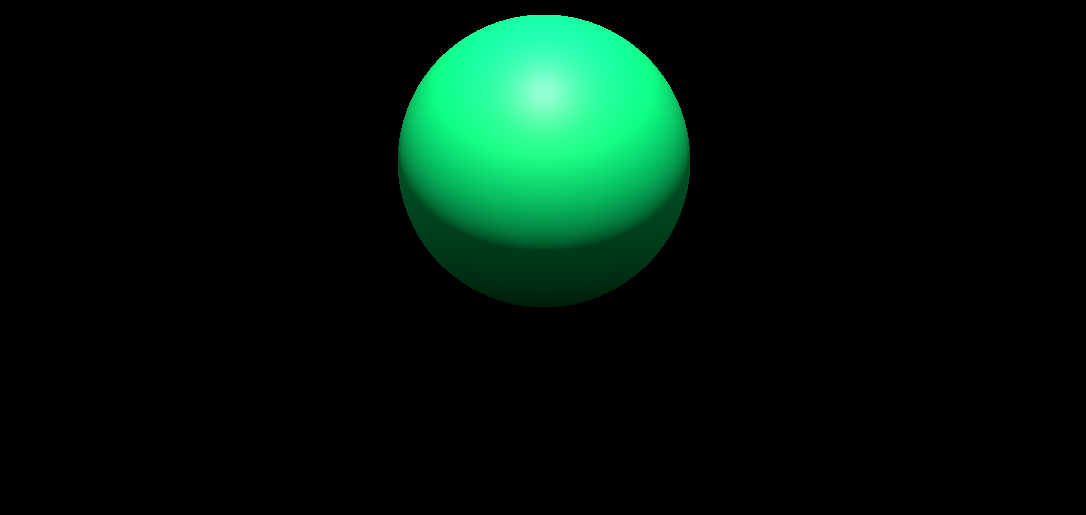
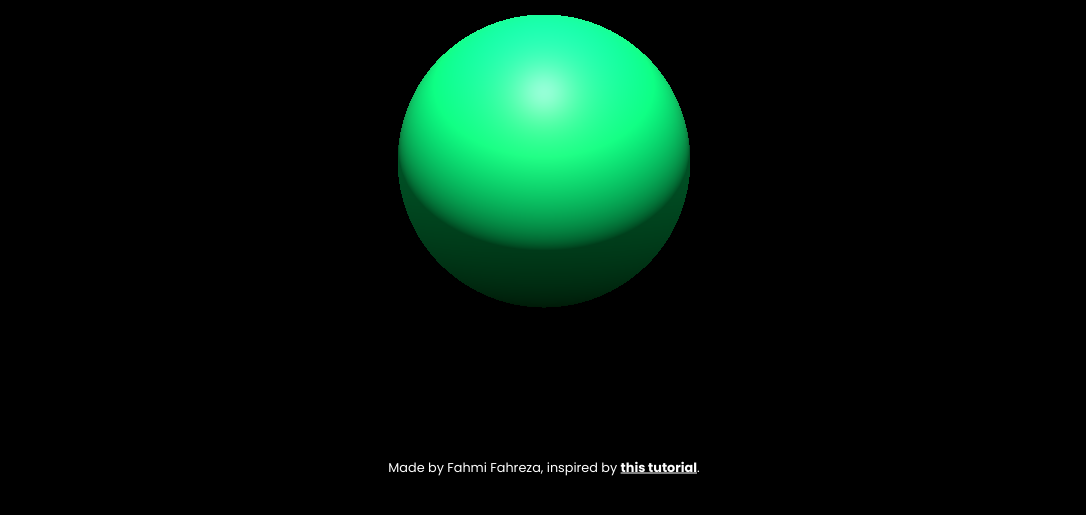
Before and after one commit to Man4ct/sphere-threejs, a website built with Vite: page index.html in a window 1280 px wide. Shown: the part 239-754 px from the top of the page, without its empty margins (96-1182 px from the left). Built offline with nearby package versions, Linux system fonts and the light colour scheme; animation ran at ten frames a second.

Commit message:
added made by me

```diff
--- a/index.html
+++ b/index.html
@@ -18,6 +18,9 @@
     </ul>
    </nav>
    <h1 class="title">Give it a Spin!</h1>
+      <p>
+        Made by Fahmi Fahreza, inspired by <a href="https://www.youtube.com/watch?v=_OwJV2xL8M8" target="_blank">this tutorial</a>.
+      </p>
    <script type="module" src="/main.js"></script>
   </body>
 </html>
--- a/style.css
+++ b/style.css
@@ -47,3 +47,18 @@ nav ul {
   top: 25%;
   transform: translate(-50%, -25%);
 }
+
+p {
+  color: white;
+  z-index: 2;
+  position: absolute;
+  font-size: .8rem;
+  left: 50%;
+  bottom: 10%;
+  transform: translate(-50%, -25%);
+}
+p a {
+  text-decoration: underline;
+  color: white;
+  font-weight: bold;
+}
```
